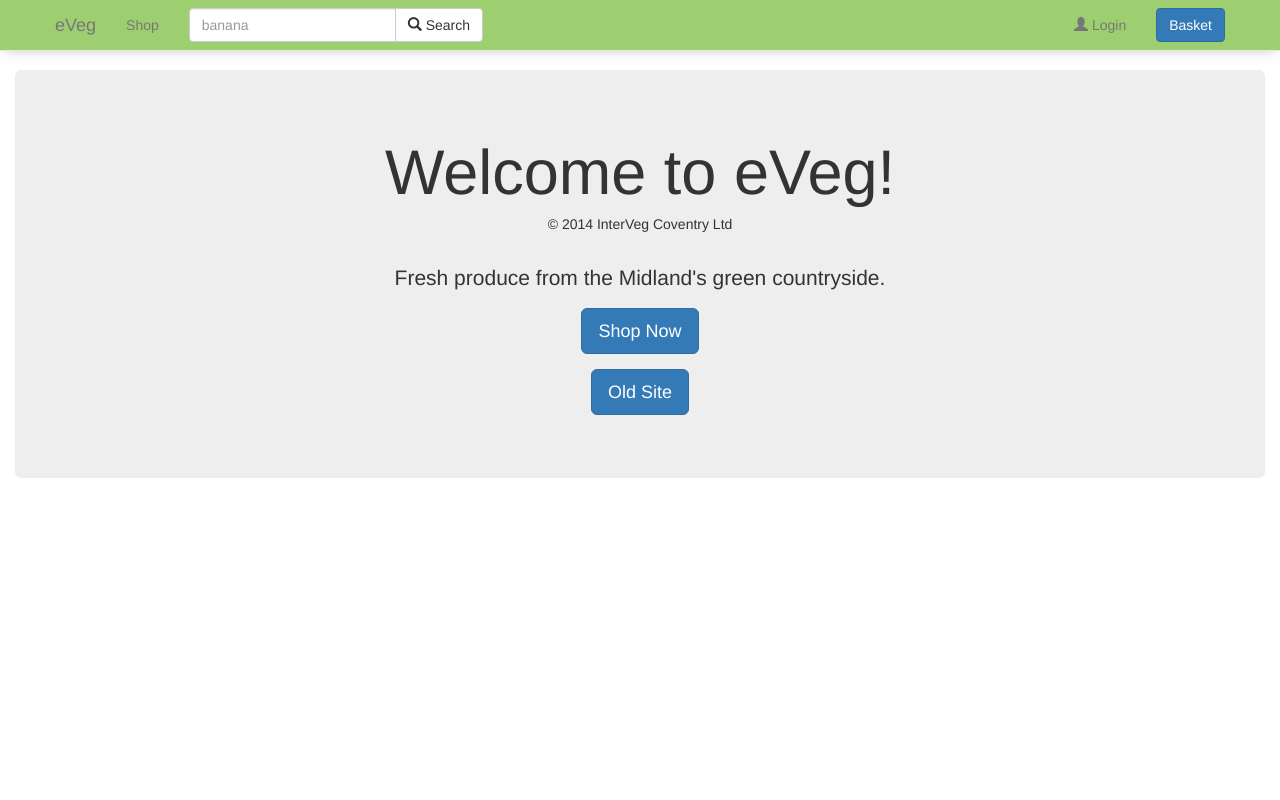
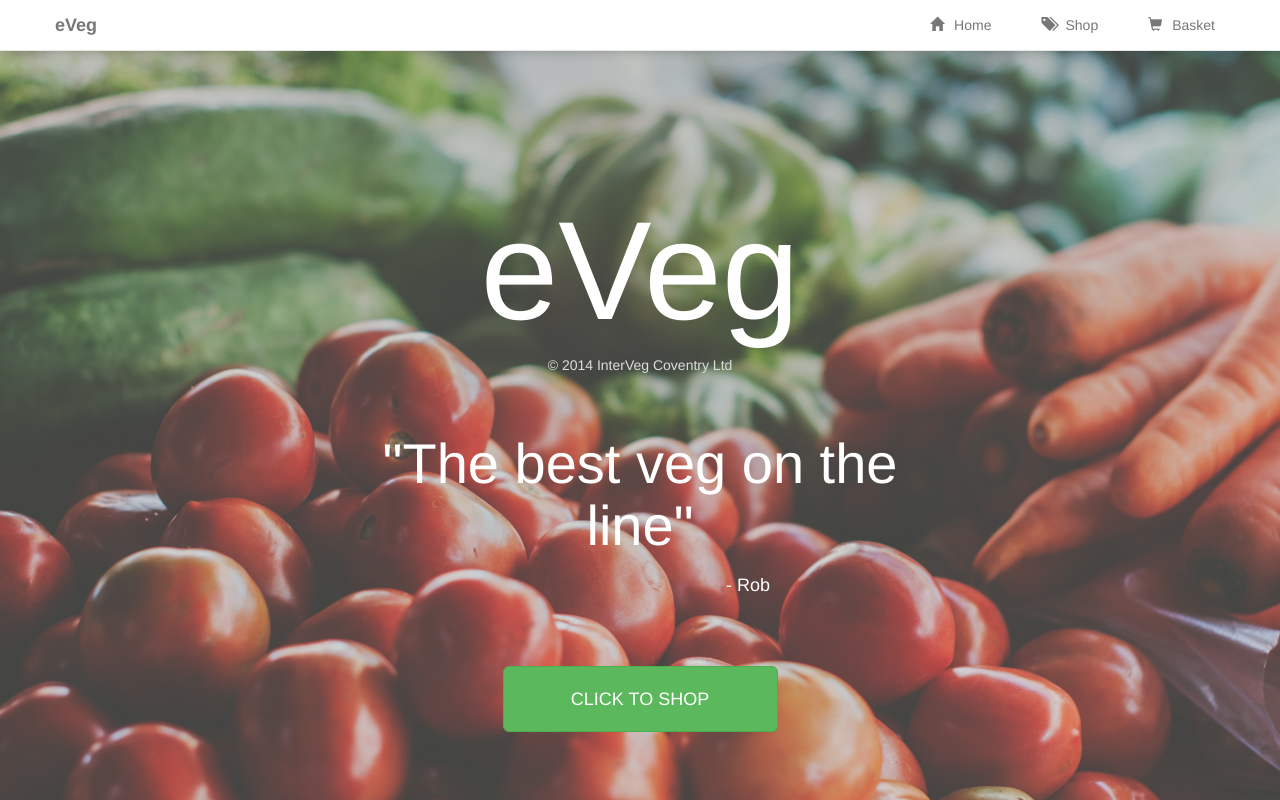
Before and after one commit to YacheLee/cs348, a plain HTML site: page index.html in a window 1280 px wide. Drawn offline with nearby package versions, Linux system fonts and the light colour scheme.

Commit message:
Updated the splash page to design A

```diff
--- a/css/app.css
+++ b/css/app.css
@@ -22,6 +22,11 @@
     .container{
         max-width: 970px;
     }
+}
+
+.nav-menu-item {
+  padding-left:10px;
+  padding-right:10px;
 }
 
 .topbar {
--- /dev/null
+++ b/css/index.css
@@ -0,0 +1,34 @@
+html {
+  background: url(../img/splashpage_background.jpg) no-repeat center center fixed;
+  -webkit-background-size: cover;
+  -moz-background-size: cover;
+  -o-background-size: cover;
+  background-size: cover;
+}
+
+body {
+  padding-top: 0px;
+}
+
+.content {
+  text-align: center;
+  color: white;
+}
+
+h1 {
+  font-size: 140px;
+}
+
+h2 {
+  font-size: 56px;
+  font-weight: 300;
+}
+
+.tagline {
+  margin:30px;
+
+}
+
+.button-area {
+  margin-top: 30px;
+}
--- a/index.html
+++ b/index.html
@@ -6,12 +6,13 @@
     <script type="text/javascript" src="model.js"></script>
     <link rel='stylesheet' type='text/css' href="css/bootstrap.css">
     <link rel='stylesheet' type='text/css' href="css/app.css">
+    <link rel='stylesheet' type='text/css' href="css/index.css">
     <script src="https://ajax.googleapis.com/ajax/libs/jquery/3.1.0/jquery.min.js"></script>
 
   </head>
   <body onload="createEmptyBasket();">
 
-    <nav class="navbar navbar-default navbar-fixed-top color-primary-light topbar">
+    <nav class="navbar navbar-default navbar-fixed-top topbar" style="background-color:white;">
       <div class="container-fluid page">
 <!-- Brand and toggle get grouped for better mobile display -->
         <div class="navbar-header">
@@ -21,57 +22,65 @@
             <span class="icon-bar"></span>
             <span class="icon-bar"></span>
           </button>
-          <a class="navbar-brand" href="index.html">eVeg</a>
+          <a class="navbar-brand" href="index.html"><strong>eVeg</strong></a>
         </div>
 
         <!-- Collect the nav links, forms, and other content for toggling -->
         <div class="collapse navbar-collapse" id="bs-example-navbar-collapse-1">
           <ul class="nav navbar-nav">
-            <li><a href="shop.html">
-              Shop
+
+          </ul>
+
+
+          <ul class="nav navbar-nav navbar-right">
+            <li class="nav-menu-item"><a href="index.html">
+                <span class="glyphicon glyphicon-home" aria-hidden="true"></span><span style="padding-left:10px;">Home</span>
               </a>
             </li>
-          </ul>
-
-          <form class="navbar-form navbar-left col-md-12">
-              <div class="input-group">
-                <input type="text" class="form-control" placeholder="banana">
-                <span class="input-group-btn">
-                  <button type="button" class="btn btn-default">
-                    <span class="glyphicon glyphicon-search" aria-hidden="true"></span>
-                    Search
-                  </button>
-                </span>
-              </div>
-          </form>
-          <ul class="nav navbar-nav navbar-right">
-            <li><a class="">
-              <span class="glyphicon glyphicon-user" aria-hidden="true"></span>
-               Login
+            <li class="nav-menu-item">
+              <a href="shop.html">
+                <span class="glyphicon glyphicon-tags" aria-hidden="true"></span><span style="padding-left:10px;">Shop</span>
               </a>
             </li>
-            <form class="navbar-form navbar-left">
-              <li><a href="basket.html" type"button" class="btn btn-primary">Basket</a></li>
-            </form>
+            <li class="nav-menu-item">
+              <a href="basket.html" class="">
+                <span class="glyphicon glyphicon-shopping-cart" aria-hidden="true"></span><span style="padding-left:10px;">Basket</span>
+              </a>
+            </li>
+
           </ul>
         </div><!-- /.navbar-collapse -->
       </div><!-- /.container-fluid -->
 
     </nav>
-    <div class="container-fluid">
-      <div class="row">
-        <div class="col-md-12">
-          <div class="jumbotron" style="text-align:center">
-            <h1>Welcome to eVeg!</h1>
-            <h5>&copy; 2014 InterVeg Coventry Ltd</h5>
-            <br />
-            <p>
-            Fresh produce from the Midland's green countryside.</p>
-            <p><a class="btn btn-primary btn-lg" href="shop.html" role="button">Shop Now</a></p>
-            <p><a class="btn btn-primary btn-lg" href="original/shop.html" role="button">Old Site</a></p>
+
+    <div class="col-md-6 col-md-offset-3">
+      <div class="content">
+        <h1>eVeg</h1>
+        <h5 style="color:#ddd;">&copy; 2014 InterVeg Coventry Ltd</h5>
+        <br />
+        <div class="tagline">
+          <h2>"The best veg on the line"</h2>
+          <div class="row">
+            <div class="col-md-6 col-md-offset-3">
+              <div class="pull-right">
+                <h4>- Rob</h4>
+              </div>
+            </div>
           </div>
+        </div>
+        <div class="col-md-6 col-md-offset-3">
+          <div class="button-area">
+            <a type="button" class="btn btn-success btn-lg btn-block" href="shop.html" role="button">
+              <div style="padding-top:10px;padding-bottom:10px;">
+                CLICK TO SHOP
+              </div>
+            </a>
+          </div>
+
         </div>
       </div>
     </div>
   </body>
 </html>
+<script src="js/index.js"></script>
--- /dev/null
+++ b/js/index.js
@@ -0,0 +1,6 @@
+$(document).ready(function() {
+  var contentHeight = $('.content').height()
+  var docHeight = $(window).height();
+  var vert = docHeight / 2 - contentHeight / 2;
+  $('.content').css('margin-top', vert);
+})
```
Also changed, not shown: img/splashpage_background.jpg (added).
